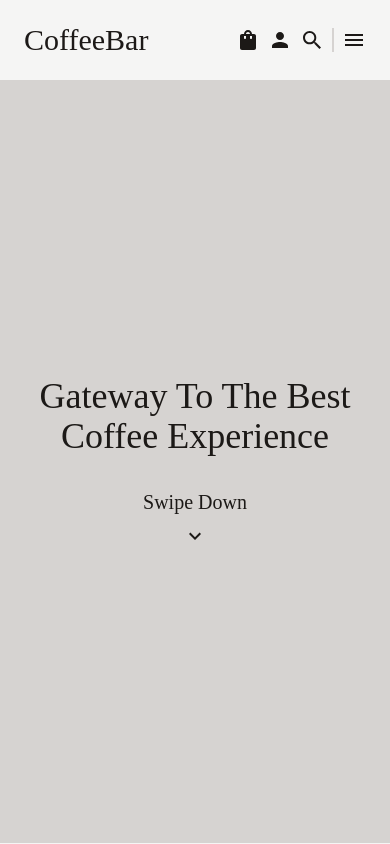
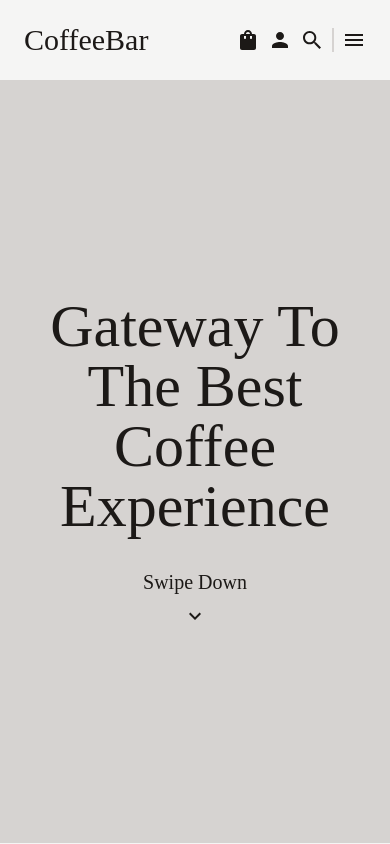
Before and after one commit to DarkoM996/coffeebar-website, a React (Vite) app: page / in a window 390 px wide. Built offline with nearby package versions, Linux system fonts and the light colour scheme; a web font is replaced by a local one.

Commit message:
section done for now

```diff
--- a/src/components/Hero.tsx
+++ b/src/components/Hero.tsx
@@ -6,7 +6,7 @@ const Hero = () => {
       <div className="flex flex-col justify-center items-center w-full h-full gap-8 lg:gap-20">
         <div className="flex flex-col justify-center items-center">
           <div className="flex flex-row justify-center items-center">
-            <h1 className="text-4xl md:text-6xl lg:text-9xl text-center px-6 lg:px-28">
+            <h1 className="text-6xl lg:text-9xl text-center px-6 lg:px-28">
               Gateway To The Best Coffee Experience
             </h1>
           </div>
```
